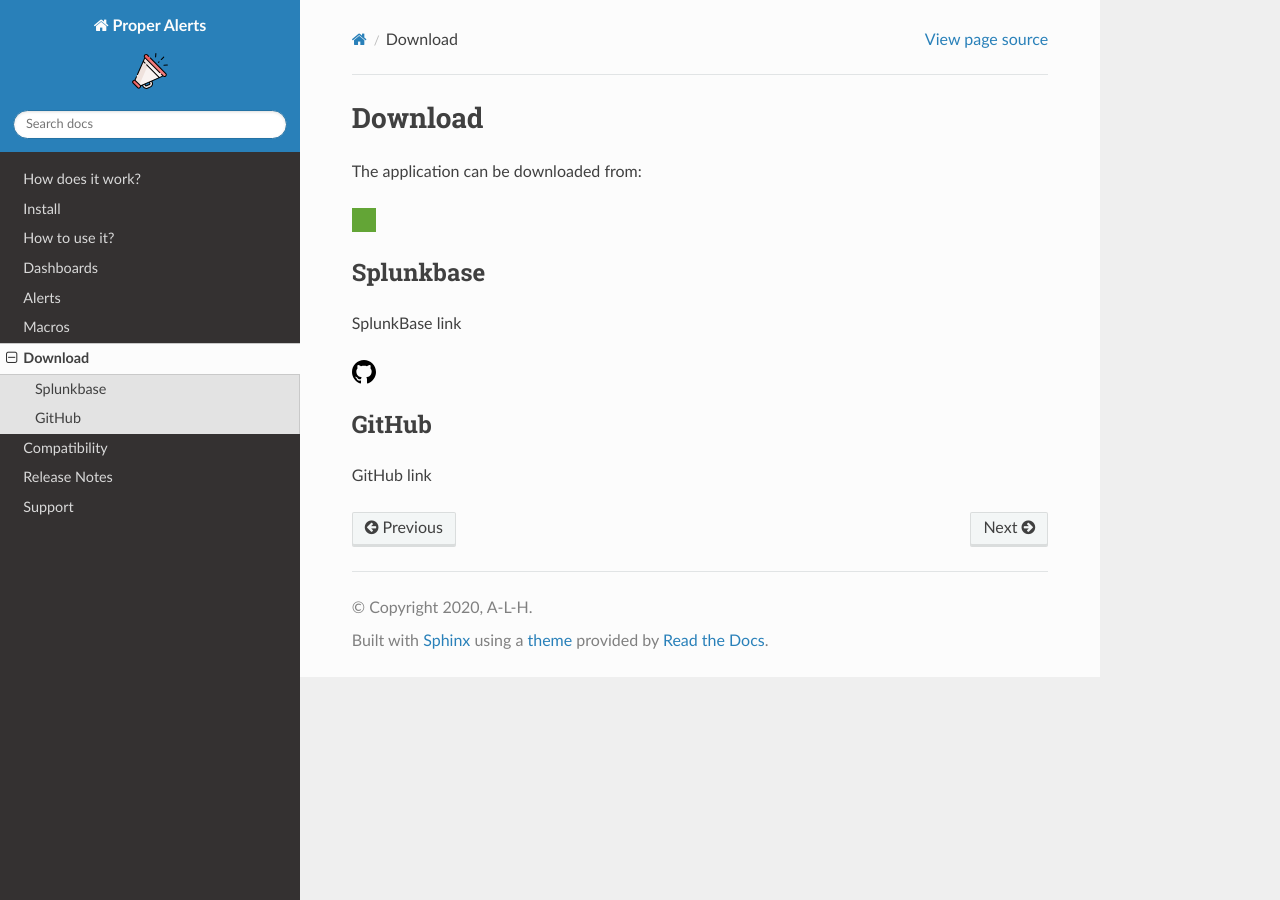
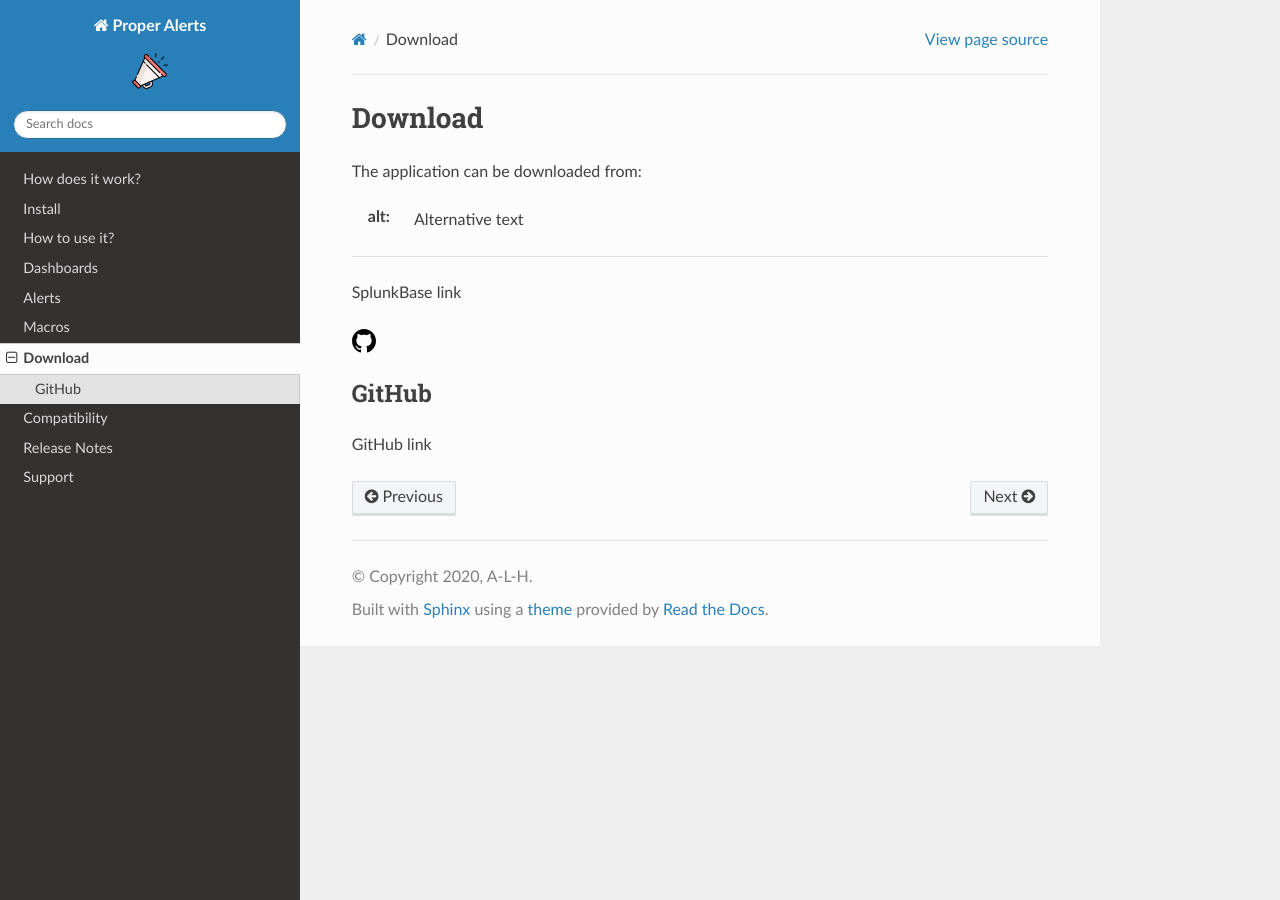
Before and after one commit to a-l-h/splunk-app-proper-alerts, a Sphinx documentation site: the page built from doc/download.rst, in a window 1280 px wide. Built offline with Sphinx 7.4.7 and the Read the Docs theme 2.0.0, drawn with Linux system fonts in a browser that asks for light colours.

Commit message:
Update download.rst

```diff
--- a/doc/download.rst
+++ b/doc/download.rst
@@ -3,8 +3,8 @@
 
 The application can be downloaded from:
 
-.. image:: img/splunk.svg
-Splunkbase
+.. |Splunkbase| image:: img/splunk.svg
+:alt: Alternative text
 ##########
 
 SplunkBase link
```
